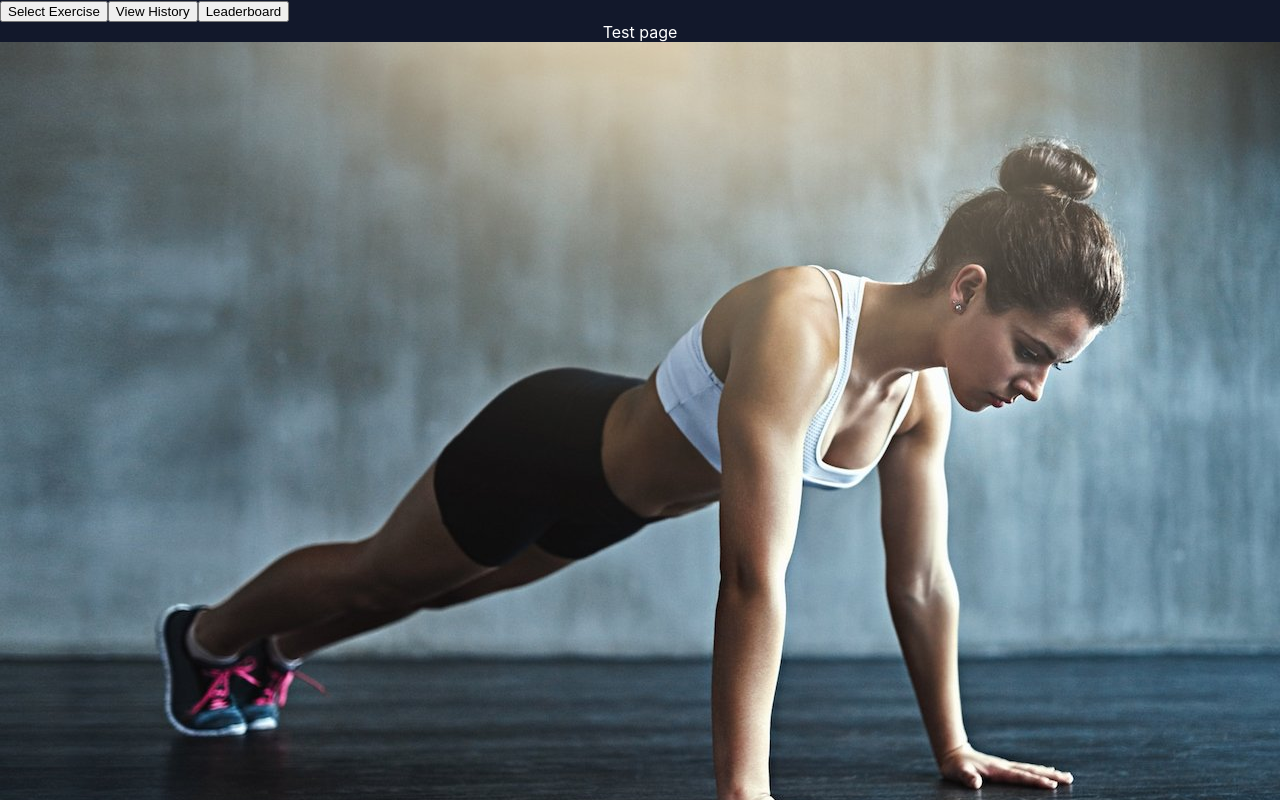
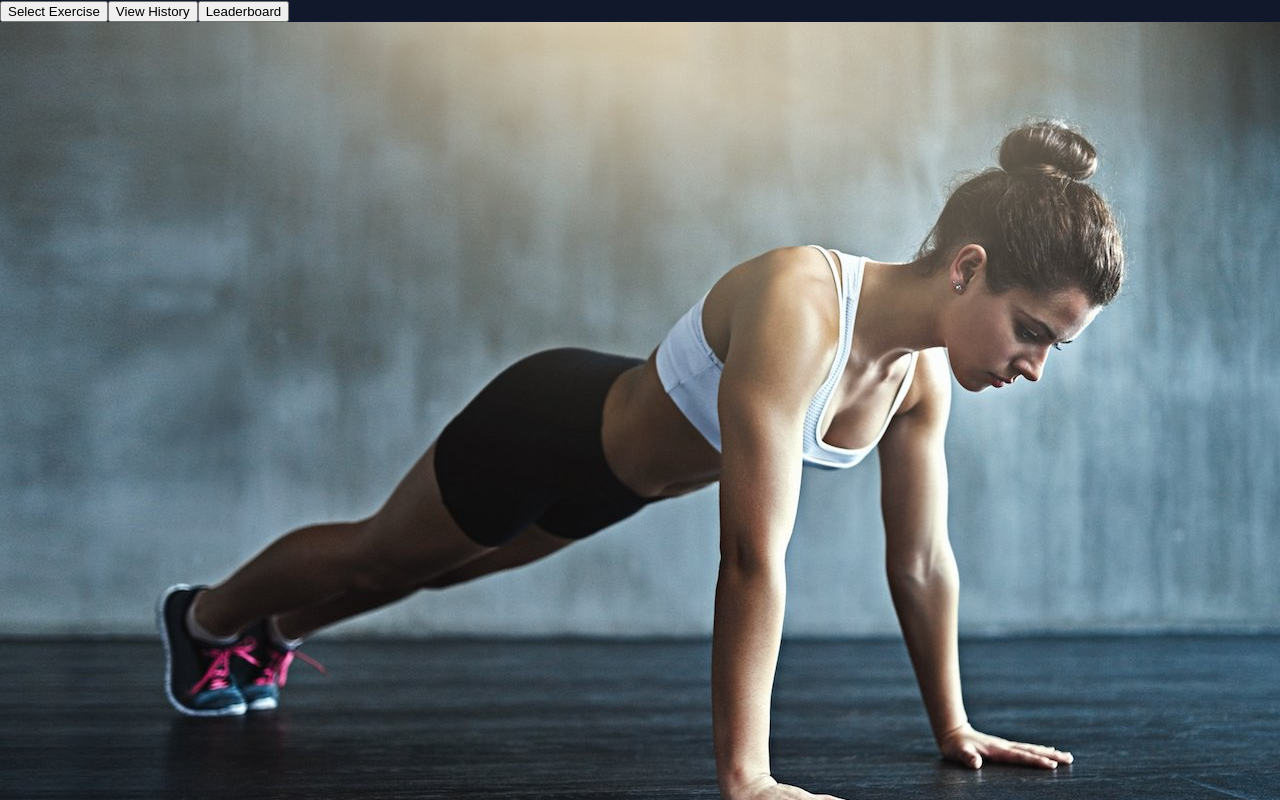
Before and after one commit to LeonSo7/HackTheNorth2020-Fitness-Application, a React (Create React App) app in the folder app/: page / in a window 1280 px wide. Shown: the top 800 px of the page. Built offline with nearby package versions, Linux system fonts and the light colour scheme.

Commit message:
moved header to seperate component

```diff
--- a/app/src/App.js
+++ b/app/src/App.js
@@ -1,7 +1,7 @@
 // import logo from './logo.svg';
 // import './App.css';
 import Home from './components/screens/Home';
-import { BrowserRouter, Route, Switch } from 'react-router-dom';
+import { Route, Switch } from 'react-router-dom';
 
 function App() {
   return (
@@ -23,8 +23,8 @@ function App() {
     // </div>
     <main>
       <Switch>
-        {/* Routes */ }
-        <Route path='/' component={Home} exact/>
+        {/* Routes */}
+        <Route path='/' component={Home} exact />
         <Route component={Error} />
       </Switch>
     </main>
--- /dev/null
+++ b/app/src/components/screens/Header.js
@@ -0,0 +1,16 @@
+import "../../styles/Header.css";
+import { Button } from 'react-bootstrap';
+
+function Header() {
+  return (
+    <div>
+      <div>
+        <Button className="topButtons" variant="primary" size="sm">Select Exercise</Button>
+        <Button variant="primary">View History</Button>
+        <Button variant="primary">Leaderboard</Button>
+      </div>
+    </div>
+  );
+}
+
+export default Header;
--- a/app/src/components/screens/Home.js
+++ b/app/src/components/screens/Home.js
@@ -4,19 +4,12 @@ import pushupThumbnail from "../../assets/pushup_thumbnail.jpg";
 import plankThumbnail from "../../assets/plank_thumbnail.jpg";
 import situpsThumbnail from "../../assets/situps_thumbnail.JPG";
 import squatsThumbnail from "../../assets/squats_thumbnail.jpg";
+import Header from "./Header";
 
 function Home() {
   return (
     <div>
-      <div>
-        <Button variant="primary">Select Exercise</Button>
-        <Button variant="primary">View History</Button>
-        <Button variant="primary">Leaderboard</Button>
-      </div>
-      <div className="TitleDiv">
-        <h className="TitleText">Test page</h>
-      </div>
-
+      <Header />
       <Row>
         <Col>
           <Card className="bg-dark text-white">
--- a/app/src/index.js
+++ b/app/src/index.js
@@ -2,7 +2,7 @@ import React from 'react';
 import ReactDOM from 'react-dom';
 import './index.css';
 import App from './App';
-import { BrowserRouter, Route, Switch } from 'react-router-dom';
+import { BrowserRouter } from 'react-router-dom';
 import reportWebVitals from './reportWebVitals';
 
 ReactDOM.render(
--- /dev/null
+++ b/app/src/styles/Header.css
@@ -0,0 +1,11 @@
+body {
+    background-color: #12182B;
+  }
+
+.TitleDiv {
+  text-align: center;
+}
+
+.TitleText {
+    color: #ffffff;
+}
```
Also changed, not shown: 1 other file (tests, documents, lock files or other folders).
